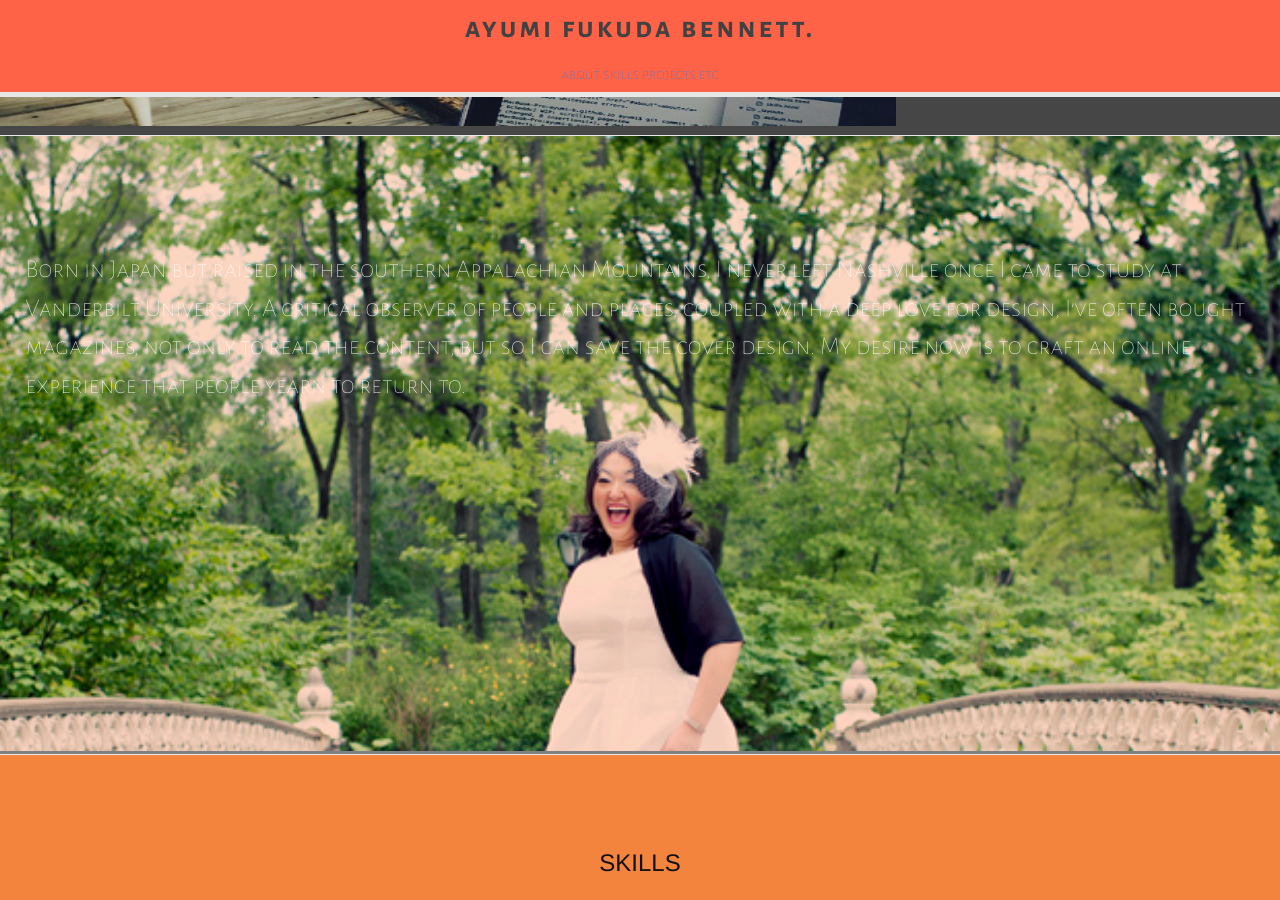
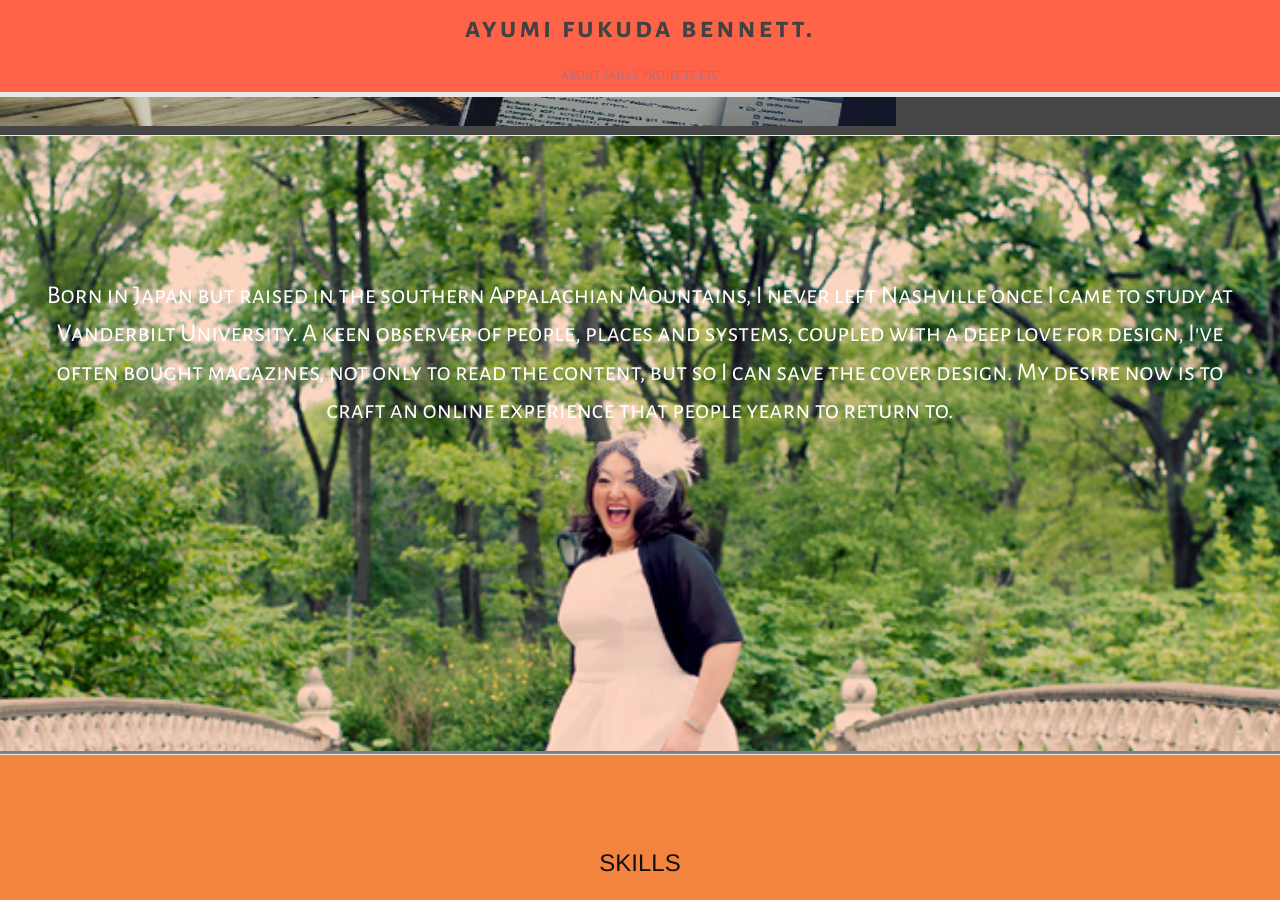
Before and after one commit to ayumi-b/ayumi-b.github.io, a Jekyll site: the page built from index.html, in a window 1280 px wide and 900 px high, scrolled down 421 px. Built offline with Jekyll 4.4.1, drawn with Linux system fonts in a browser that asks for light colours; some of the changed text lies outside the part shown.

Commit message:
edited text and text style in about and skills

```diff
--- a/_includes/about.html
+++ b/_includes/about.html
@@ -2,7 +2,7 @@
 <section class="segments" id="about">
 
 
-  <p class="p1">Born in Japan but raised in the southern Appalachian Mountains, I never left Nashville once I came to study at Vanderbilt University. A critical observer of people and places, coupled with a deep love for design, I've often bought magazines, not only to read the content, but so I can save the cover design. My desire now is to craft an online experience that people yearn to return to.</p>
+  <p class="p1">Born in Japan but raised in the southern Appalachian Mountains, I never left Nashville once I came to study at Vanderbilt University. A keen observer of people, places and systems, coupled with a deep love for design, I've often bought magazines, not only to read the content, but so I can save the cover design. My desire now is to craft an online experience that people yearn to return to.</p>
 
   <p class="p2"></p>
 </section>
--- a/_includes/skills.html
+++ b/_includes/skills.html
@@ -7,17 +7,17 @@
       <div class="mediabox" id="tech">
         <img src="images/basic_laptop.png"></img>
         <h3>TECHNOLOGIES</h3>
-        <p>Test Driven Development  Mocha/Chai RSpec Minitest </p>
+        <p>Test Driven Development / Mocha/Chai / RSpec / Minitest / Command Line / Version Control (Git) / User Experience </p>
       </div>
       <div class="mediabox" id="stack">
         <img src="images/basic_server2.png" alt="img02" />
         <h3>STACK</h3>
-        <p>HTML CSS CSS Compilers Javascript jQuery AngularJS Ruby Rails SQL</p>
+        <p>HTML + CSS + CSS Compilers + Frameworks + Javascript + jQuery + AngularJS + Ruby + Rails + SQL + Postgresql</p>
       </div>
       <div class="mediabox" id="work">
         <img src="images/basic_notebook_pencil.png" alt="img03" />
         <h3>WORK</h3>
-        <p>Teamwork Strategic Thinking Creativity  Writing in Any Style  Editing  Effective Communication with Diverse Audiences Bunya nuts black-eyed pea prairie turnip leek lentil turnip greens parsnip.</p>
+        <p>Teamwork * Strategic Thinking *  Creativity * Writing in Any Style *  Editing * Content Generation * Effective Communication with Diverse Audiences * Learning</p>
       </div>
     </div>
   </div>
--- a/_sass/_segment.scss
+++ b/_sass/_segment.scss
@@ -69,15 +69,15 @@
 
 .segments#about  p {
     // background-color: lightgray;
-    text-align: left;
+    text-align: center;
     margin-left: 300;
-    padding-left: 2%;
+    padding: 2%;
     max-width: 100%;
     margin-right: 300;
     margin-top: 0;
     color: white;
     font-size: 1.6em;
-    // font-weight: bold;
+    font-weight: normal;
     font-family: 'Alegreya Sans SC';
     opacity: 1;
     z-index: 300;
@@ -88,93 +88,10 @@
 
 }
 
-// .segments#skills {
-//     display: inline-block;
-
-//         .mediabox  {
-//             float: left;
-//             width: 33%;
-//             padding: 0 25px;
-//         }
-//         // .mediabox #work {
-//         //     float: none;
-//         //     width: 33%;
-//         //     padding: 0 0px;
-//         // }
-//         .mediabox img {
-//             max-width: 100%;
-//             display: block;
-//             margin: 0 auto;
-//         }
-
-//         .mediabox h3 {
-//             margin: 0.75em 0 0.5em;
-//         }
-
-//         .mediabox p {
-//             padding: 0 0 1em 0;
-//             margin: 0;
-//             line-height: 1.3;
-//         }
-
-//         // .mediabox#tech {
-//         //     background-color: white;
-//         // }
-
-//     //     /* Example media queries */
-
-//     @media screen and (max-width: 52.375em) {
-//         .tabs nav a span {
-//             display: none;
-//         }
-
-//         .tabs nav a:before {
-//             margin-right: 0;
-//         }
-
-//         .mediabox {
-//             float: none;
-//             width: auto;
-//             padding: 0 0 35px 0;
-//             font-size: 90%;
-//         }
-
-//         // .mediabox#work {
-//         //     float: none;
-//         //     width: auto;
-//         //     padding: 0 0 0px 0;
-//         //     font-size: 90%;
-//         // }
-//         .mediabox img {
-//             float: left;
-//             margin: 0 25px 10px 0;
-//             max-width: 40%;
-//         }
-
-//         .mediabox h3 {
-//             margin-top: 0;
-//         }
-
-//         .mediabox p {
-//             margin-left: 40%;
-//             margin-left: calc(40% + 25px);
-//         }
-
-//         .mediabox:before,
-//         .mediabox:after {
-//             content: '';
-//             display: table;
-//         }
-
-//         .mediabox:after {
-//             clear: both;
-//         }
-//     }
-
-// }
 
 .segments#skills {
     padding-top: 7%;
+
 
     .container {
       min-width:320px;
@@ -190,6 +107,7 @@
       // border-spacing: 20px 10px; use border-spacing instead of margins
     }
     .mediabox {
+      text-align: center;
       width: 30%;
       display: table-cell;
       padding: 10px 10px;
```
